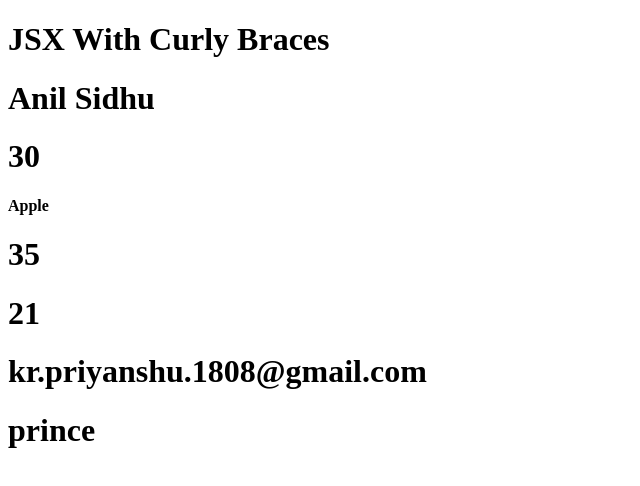
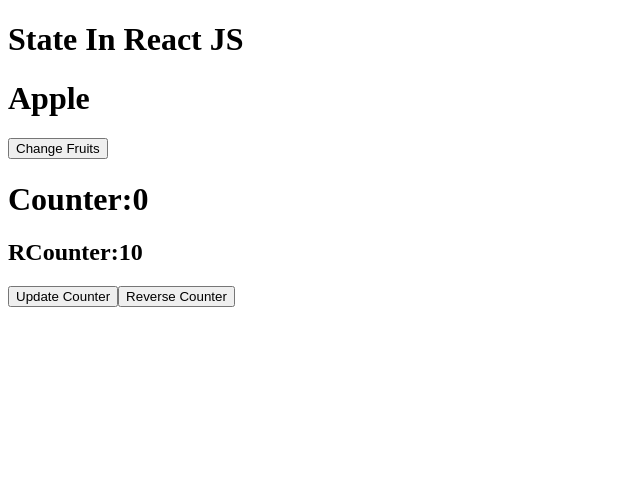
Before and after one commit to priyanshu-1808/react-learn, a React (Vite) app in the folder code-step-by-step/: page / in a window 1280 px wide. Shown: the top 486 px of the page, without its empty margins (0-640 px from the left). Built offline with nearby package versions, Linux system fonts and the light colour scheme.

Commit message:
State (Usestate , Hooks)

```diff
--- a/code-step-by-step/src/App.jsx
+++ b/code-step-by-step/src/App.jsx
@@ -1,52 +1,23 @@
+import { useState } from "react";
+import Counter from "./Counter";
 
 
 function App() {
-  const name = "Anil Sidhu";
+  const [fruit, setFruit] = useState("Apple");
 
-  const userObj = {
-    name: 'Prince',
-    email: 'kr.priyanshu.1808@gmail.com',
-    age: 20
+  const handleFruits=()=>{
+    setFruit("Banana")
   }
-
-  const userArray = ['sam', 'peter', 'prince', 'agarwal']
-
-  let x = 10;
-  let y = 20;
-  function fruit() {
-    return "Apple"
-  }
-
-  function sum(a, b) {
-    return a + b;
-  }
-  function Operation(a, b, op) {
-    let result = 0;
-    if (op == '+') {
-      return a + b;
-    } else if (op == '-') {
-      return a - b;
-    } else {
-      return a * b;
-    }
-  }
-
   return (
     <div>
-      <h1>JSX With Curly Braces</h1>
-      <h1>{name}</h1>
-      <h1> {x + y} </h1>
-      <h4> {fruit()} </h4>
-      <h1>{sum(10, 25)}</h1>
+      <h1>State In React JS</h1>
+      <h1>{fruit}</h1>
+      <button onClick={handleFruits}>Change Fruits</button>
 
-      <h1>{Operation(25, 4, '-')}</h1>
+       <Counter/>
 
-      <h1>{userObj.email}</h1>
-
-      <h1>{userArray[2]}</h1>
 
     </div>
   )
 }
-
 export default App
--- /dev/null
+++ b/code-step-by-step/src/Counter.jsx
@@ -0,0 +1,18 @@
+import { useState } from "react";
+
+const Counter = () => {
+  const [count, setCount] = useState(0);
+  const [rcount ,setRcounter] = useState(10)
+
+  return (
+    <div>
+      <h1>Counter:{count}</h1>
+      <h2>RCounter:{rcount}</h2>
+      <button onClick={() => setCount(count + 1)}>Update Counter</button>
+      <button onClick={()=> setRcounter(rcount - 1)}>Reverse Counter</button>
+
+    </div>
+  );
+};
+
+export default Counter;
```
